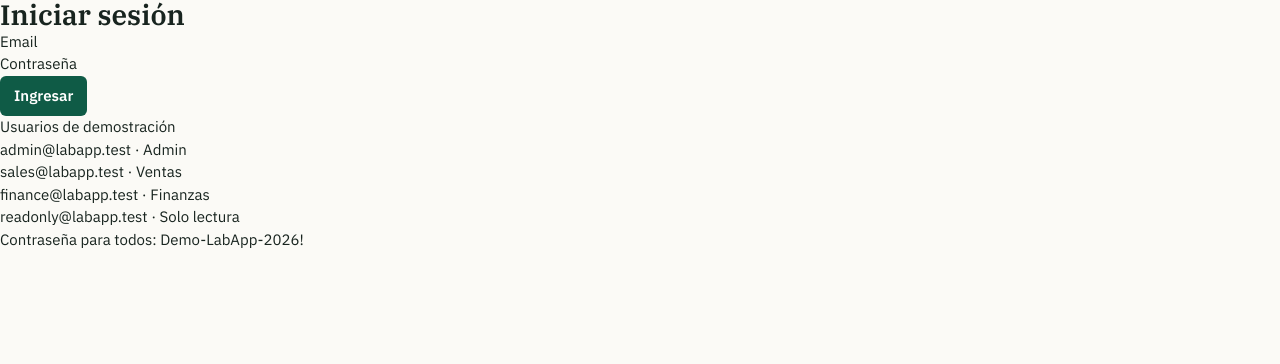
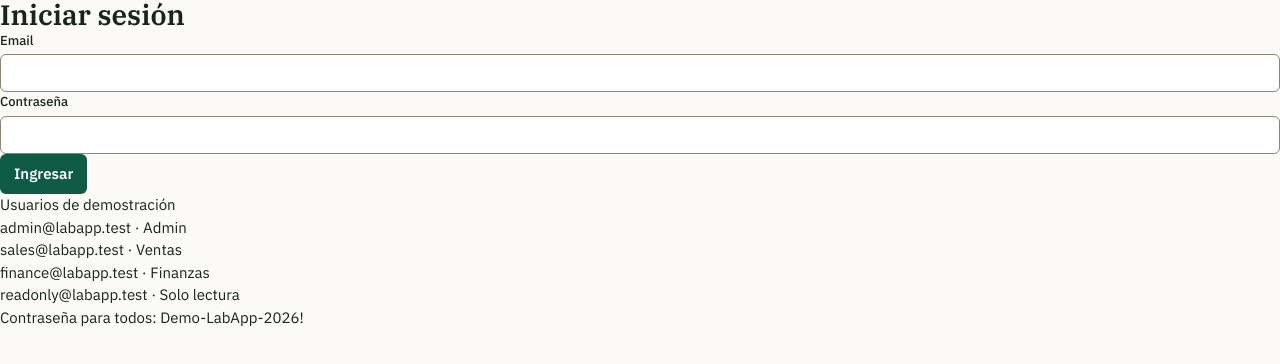
Before and after one commit to DavidMC12/labapp, a Next.js app in the folder frontend/: page /login in a window 1280 px wide. Shown: the top 364 px of the page. Built offline with nearby package versions, Linux system fonts and the light colour scheme.

Commit message:
style(frontend): restyle the labeled fields of the theme

```diff
--- a/frontend/src/components/ui/Field.tsx
+++ b/frontend/src/components/ui/Field.tsx
@@ -5,6 +5,8 @@ type FieldProps = {
   label: string;
   errorId: string;
   error?: string;
+  /** Extra classes for the wrapper, for example a grid column width. */
+  className?: string;
   children: ReactNode;
 };
 
@@ -15,13 +17,29 @@ type FieldProps = {
  * set `aria-invalid="true"` and `aria-describedby={errorId}` when there is
  * an error.
  */
-export function Field({ id, label, errorId, error, children }: FieldProps) {
+export function Field({
+  id,
+  label,
+  errorId,
+  error,
+  className,
+  children,
+}: FieldProps) {
   return (
-    <div>
-      <label htmlFor={id}>{label}</label>
+    <div
+      className={["flex flex-col gap-1", className].filter(Boolean).join(" ")}
+    >
+      <label htmlFor={id} className="text-[13px] font-medium text-ink">
+        {label}
+      </label>
       {children}
       {error ? (
-        <p role="alert" id={errorId} data-testid={errorId}>
+        <p
+          role="alert"
+          id={errorId}
+          data-testid={errorId}
+          className="text-[13px] font-medium text-danger"
+        >
           {error}
         </p>
       ) : null}
--- a/frontend/src/components/ui/Input.tsx
+++ b/frontend/src/components/ui/Input.tsx
@@ -1,4 +1,4 @@
-import { type Ref, type InputHTMLAttributes } from "react";
+import type { InputHTMLAttributes, Ref } from "react";
 import { errorTestId, type TestId } from "@/lib/testid";
 import { Field, fieldControlProps } from "./Field";
 
@@ -11,11 +11,21 @@ type InputProps = Omit<InputHTMLAttributes<HTMLInputElement>, "id"> & {
   ref?: Ref<HTMLInputElement>;
 };
 
+const CONTROL_CLASSES: string = [
+  "w-full rounded-md border bg-surface px-[10px]",
+  // Touch targets are 44px below 768px; the control is 38px from then up.
+  "h-[44px] md:h-[38px]",
+  "text-[15px] text-ink placeholder:text-muted",
+  // The only allowed transition: 120ms of color.
+  "transition-colors duration-120",
+].join(" ");
+
 /**
  * Real labeled input: the `label` is linked with `htmlFor` -> `id`, so
  * `getByRole("textbox", { name })` works. When `error` is set, the message
  * is announced with `role="alert"`, carries the derived error test id and is
- * referenced by the input through `aria-describedby`.
+ * referenced by the input through `aria-describedby`; the control border
+ * becomes `danger`.
  */
 export function Input({
   id,
@@ -23,6 +33,7 @@ export function Input({
   label,
   error,
   ref: controlRef,
+  className,
   ...rest
 }: InputProps) {
   const errorId = errorTestId(testId);
@@ -34,6 +45,13 @@ export function Input({
         {...rest}
         {...fieldControlProps(id, error, errorId)}
         data-testid={testId}
+        className={[
+          CONTROL_CLASSES,
+          error ? "border-danger" : "border-control-border",
+          className,
+        ]
+          .filter(Boolean)
+          .join(" ")}
       />
     </Field>
   );
--- a/frontend/src/components/ui/Select.tsx
+++ b/frontend/src/components/ui/Select.tsx
@@ -10,12 +10,21 @@ type SelectProps = Omit<SelectHTMLAttributes<HTMLSelectElement>, "id"> & {
   children: ReactNode;
 };
 
+const CONTROL_CLASSES: string = [
+  "w-full rounded-md border bg-surface px-[10px]",
+  // Touch targets are 44px below 768px; the control is 38px from then up.
+  "h-[44px] md:h-[38px]",
+  "text-[15px] text-ink",
+  // The only allowed transition: 120ms of color.
+  "transition-colors duration-120",
+].join(" ");
+
 /**
  * Real labeled `<select>`; the options are passed as children. Like
  * `Input`, the `label` is linked with `htmlFor` -> `id` and, when `error`
  * is set, the message is announced with `role="alert"`, carries the derived
  * error test id and is referenced by the select through
- * `aria-describedby`.
+ * `aria-describedby`; the control border becomes `danger`.
  */
 export function Select({
   id,
@@ -33,6 +42,12 @@ export function Select({
         {...rest}
         {...fieldControlProps(id, error, errorId)}
         data-testid={testId}
+        className={[
+          CONTROL_CLASSES,
+          error ? "border-danger" : "border-control-border",
+        ]
+          .filter(Boolean)
+          .join(" ")}
       >
         {children}
       </select>
--- a/frontend/src/components/ui/Textarea.tsx
+++ b/frontend/src/components/ui/Textarea.tsx
@@ -1,4 +1,4 @@
-import { type Ref, type TextareaHTMLAttributes } from "react";
+import type { Ref, TextareaHTMLAttributes } from "react";
 import { errorTestId, type TestId } from "@/lib/testid";
 import { Field, fieldControlProps } from "./Field";
 
@@ -11,11 +11,22 @@ type TextareaProps = Omit<TextareaHTMLAttributes<HTMLTextAreaElement>, "id"> & {
   ref?: Ref<HTMLTextAreaElement>;
 };
 
+const CONTROL_CLASSES: string = [
+  "w-full rounded-md border bg-surface px-[10px] py-1.5",
+  // The textarea is at least 96px high; same touch target as the other
+  // controls below 768px.
+  "min-h-[96px]",
+  "text-[15px] text-ink placeholder:text-muted",
+  // The only allowed transition: 120ms of color.
+  "transition-colors duration-120",
+].join(" ");
+
 /**
  * Real labeled `<textarea>`. Like `Input`, the `label` is linked with
  * `htmlFor` -> `id` and, when `error` is set, the message is announced with
  * `role="alert"`, carries the derived error test id and is referenced by
- * the textarea through `aria-describedby`.
+ * the textarea through `aria-describedby`; the control border becomes
+ * `danger`.
  */
 export function Textarea({
   id,
@@ -34,6 +45,12 @@ export function Textarea({
         {...rest}
         {...fieldControlProps(id, error, errorId)}
         data-testid={testId}
+        className={[
+          CONTROL_CLASSES,
+          error ? "border-danger" : "border-control-border",
+        ]
+          .filter(Boolean)
+          .join(" ")}
       />
     </Field>
   );
```
